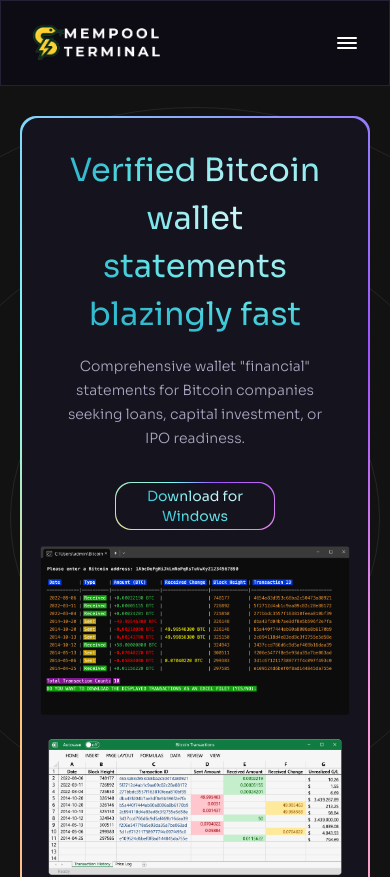
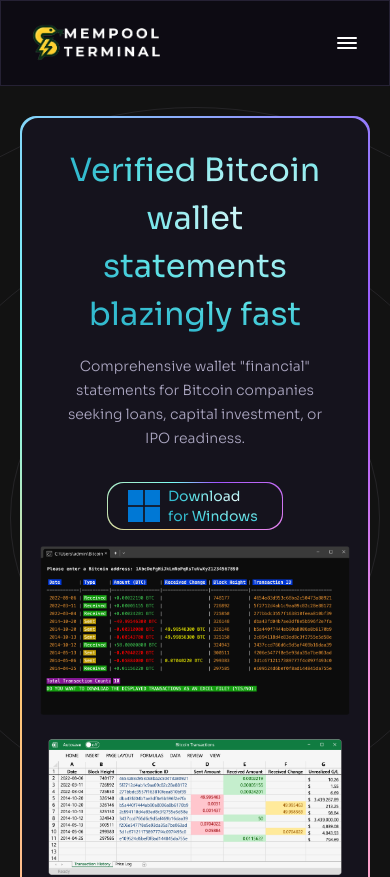
Before and after one commit to luansingjavier-dev/mempool-terminal, a React (Vite) app: page / in a window 390 px wide. Shown: the top 877 px of the page. Built offline with nearby package versions, Linux system fonts and the light colour scheme.

Commit message:
chore: update readme file, github icon redirection

```diff
--- a/src/components/Content.jsx
+++ b/src/components/Content.jsx
@@ -30,20 +30,20 @@
         {download && (
           <ul className="flex items-center justify-center ">
             <li
-              className={`rounded-2xl flex items-center justify-center w-[10rem] h-[3rem] p-0.25 bg-conic-gradient md:w-[12rem] md:h-[3.5rem] hover: transition duration-300 transform hover:translate-y-[-4px]`}
+              className={`rounded-2xl flex items-center justify-center w-[11rem] h-[3rem] p-0.25 bg-conic-gradient md:w-[12rem] md:h-[3.5rem] hover: transition duration-300 transform hover:translate-y-[-4px]`}
             >
               <div
                 className={`flex items-center justify-center w-full h-full bg-n-7  px-5 py-2 rounded-[1rem] hover:cursor-pointer`}
               >
                 <img
-                  className=" mr-2 hidden md:flex"
+                  className=" mr-2 "
                   src={windows}
                   width={32}
                   height={32}
                   alt="Windows"
                 />
                 <button onClick={handleDownload}>
-                  <p className="caption text-n-3 text-center hover:text-n-4 transition-colors duration-200 text-gradient md:text-left">
+                  <p className="caption text-n-3 text-left hover:text-n-4 transition-colors duration-200 text-gradient md:text-left">
                     Download for Windows
                   </p>
                 </button>
--- a/src/constants/index.js
+++ b/src/constants/index.js
@@ -4,7 +4,7 @@
   {
     id: "0",
     title: "Meet the Team",
-    url: "#terminal",
+    url: "https://github.com/madame-president/mempool-terminal",
     logo: github,
   },
 ];
```
Also changed, not shown: 1 other file (tests, documents, lock files or other folders).
